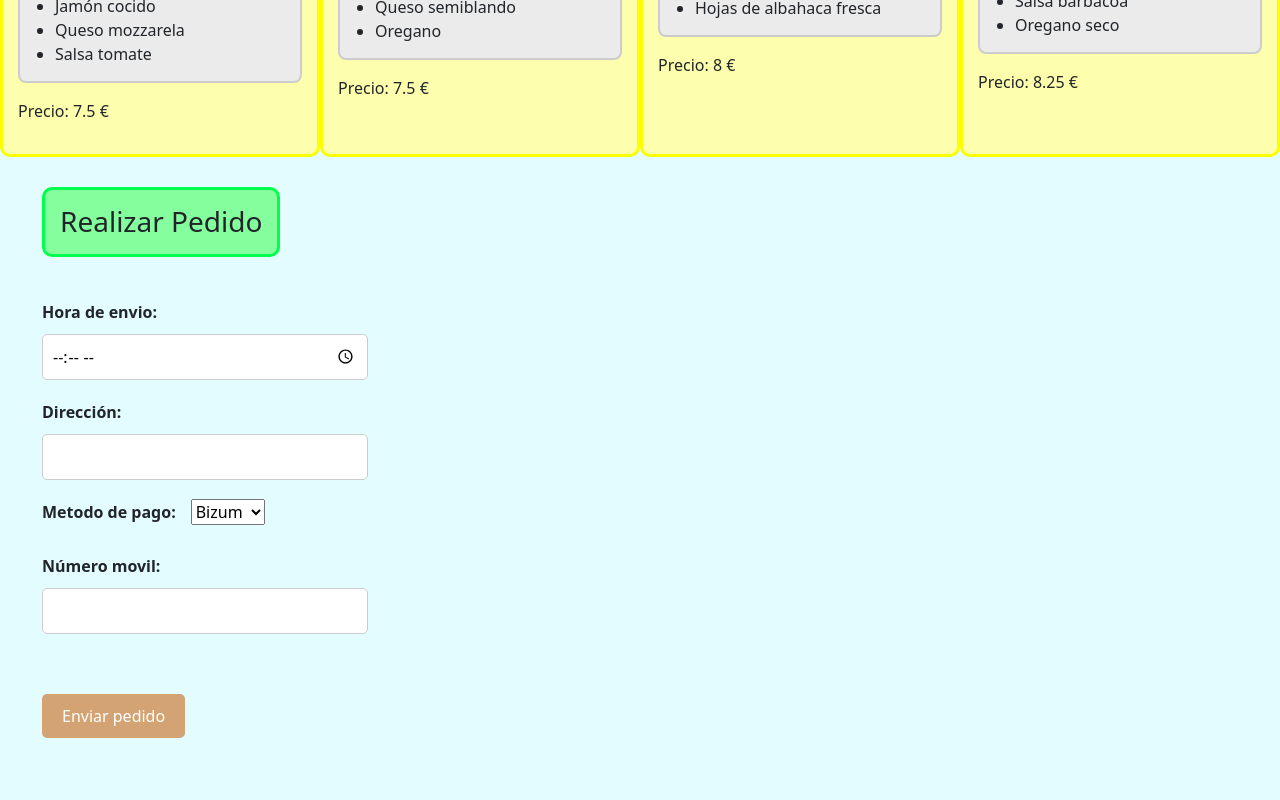
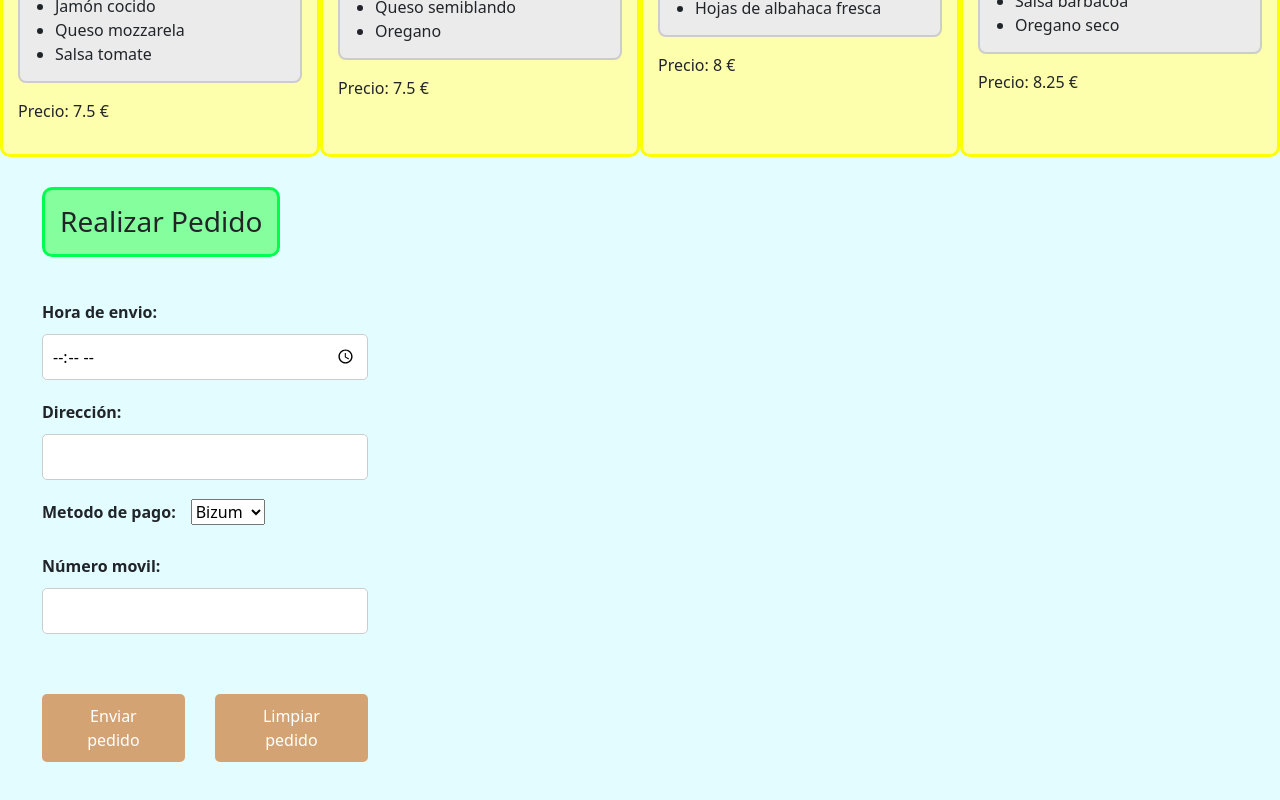
Before and after one commit to Luis-GAB/PizzaUI, an Angular app: page / in a window 1280 px wide. Shown: the part 744-1544 px from the top of the page. Before the commit the page ends 1520 px from the top, so only its background shows below. Built offline with nearby package versions, Linux system fonts and the light colour scheme.

Commit message:
Añadir boton eliminar pedido

```diff
--- a/src/app/formulario/formulario.html
+++ b/src/app/formulario/formulario.html
@@ -1,6 +1,6 @@
 <div class="container-fluid formulario-pizza">
     <h3>Realizar Pedido</h3>
-    <form [formGroup]="pedidoForm" (ngSubmit)="enviarPedido()">
+    <form [formGroup]="pedidoForm" (ngSubmit)="tratarPedido(true)">
         <label for="hora">Hora de envio:</label>
         <input type="time" formControlName="hora"
                name="hora" required>
@@ -19,7 +19,10 @@
           <p class="error"> {{ mensajeError }} </p>
         </div>
         <br>
-        <button type="submit">Enviar pedido</button>
+        <div class="botonmargen">
+          <button type="submit">Enviar pedido</button>
+          <button type="button" (click)="tratarPedido(false)">Limpiar pedido</button>
+        </div>
         <h2 class="gracias"> {{ mensajeGracias }} </h2>
     </form>
 </div>
--- a/src/app/formulario/formulario.scss
+++ b/src/app/formulario/formulario.scss
@@ -46,3 +46,18 @@ h3 {
 .gracias {
     color: #00ff4c;
 }
+
+.botonmargen {
+    display: flex;
+    flex-direction: row;
+    flex-wrap: nowrap;
+    align-items: center;
+    gap: 30px;
+    margin-top: 20px;
+    margin-bottom: 20px;
+
+    button {
+        width: auto;
+        margin: 0;
+    }
+}
--- a/src/app/formulario/formulario.ts
+++ b/src/app/formulario/formulario.ts
@@ -74,9 +74,18 @@ export class Formulario {
   }
 
   enviarPedido() {
+     this.tratarPedido(true);
+  }
+
+  limpiarPedido() {
+     this.tratarPedido(false);
+  }
+
+  tratarPedido(enviar: boolean) {
+
     this.validarInput();
 
-    if (this.pedidoForm.invalid) {
+    if (this.pedidoForm.invalid && (enviar)) {
       this.pedidoForm.markAllAsTouched();
       this.mensajeGracias = '';
       return;
@@ -89,9 +98,13 @@ export class Formulario {
       numeros: ''
     });
 
-    this.tipoSeleccionado = 'bizum';
-    this.textoEtiqueta = 'Número móvil:';
-    this.mensajeGracias = '¡Gracias por tu pedido!';
+    if (enviar) {
+      this.tipoSeleccionado = 'bizum';
+      this.textoEtiqueta = 'Número móvil:';
+      this.mensajeGracias = '¡Gracias por tu pedido!';
+    } else if (!enviar) {
+      this.mensajeGracias = '¡Pedido eliminado!';
+    }
 
   }
 
```
